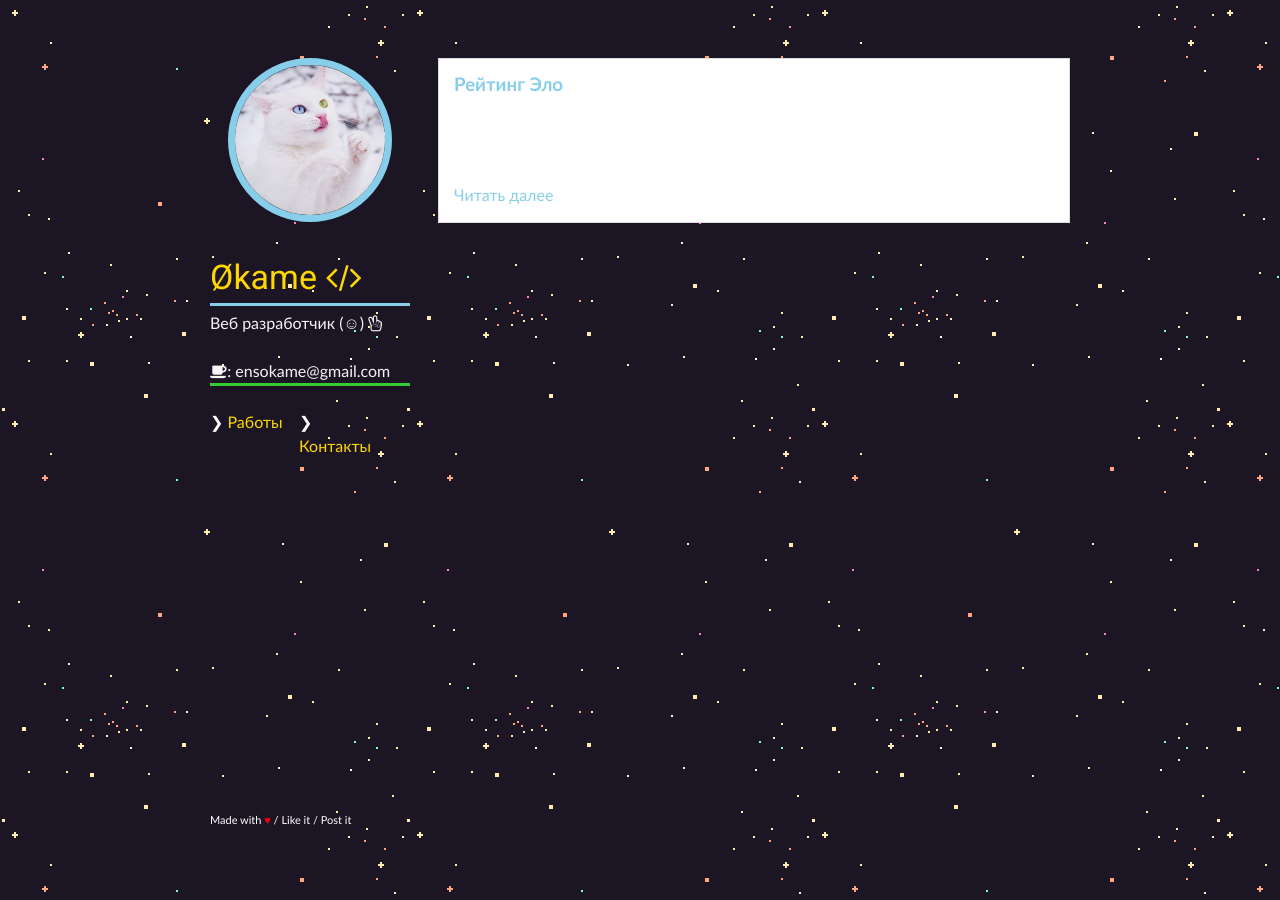
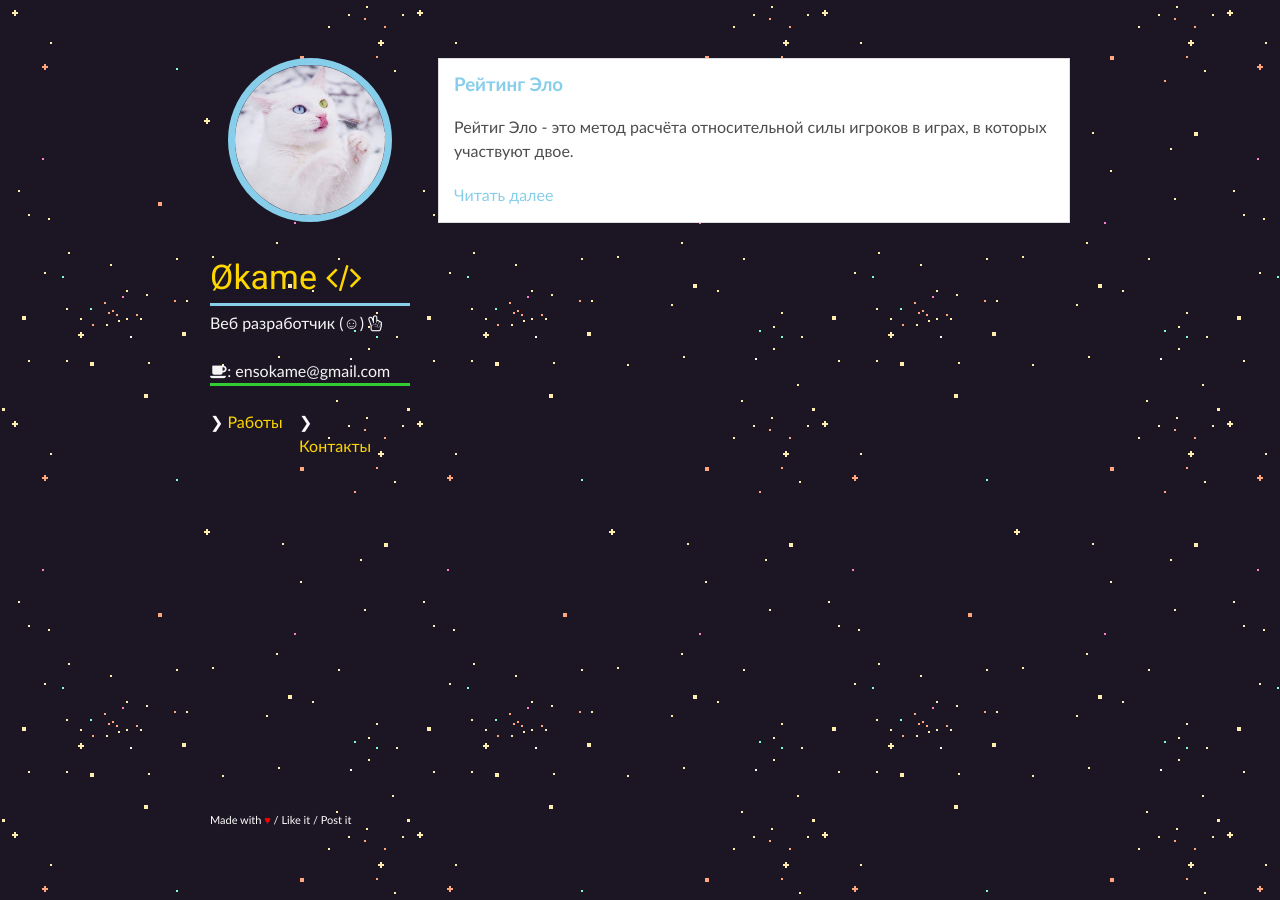
Before and after one commit to IOEnso/ioenso.github.io, a Jekyll site: the page built from index.html, in a window 1280 px wide. Built offline with Jekyll 4.4.1, drawn with Linux system fonts in a browser that asks for light colours.

Commit message:
Update main.css

```diff
--- a/assets/css/main.css
+++ b/assets/css/main.css
@@ -112,6 +112,7 @@
 header {
   width:200px;
   float:left;
+  position: fixed;
   -webkit-font-smoothing:subpixel-antialiased;
 }
 
@@ -170,6 +171,7 @@
   border: 1px solid #ddd;
   float: right;
   width: 600px;
+  color: #4d4d4d;
 }
 
 small {
```
